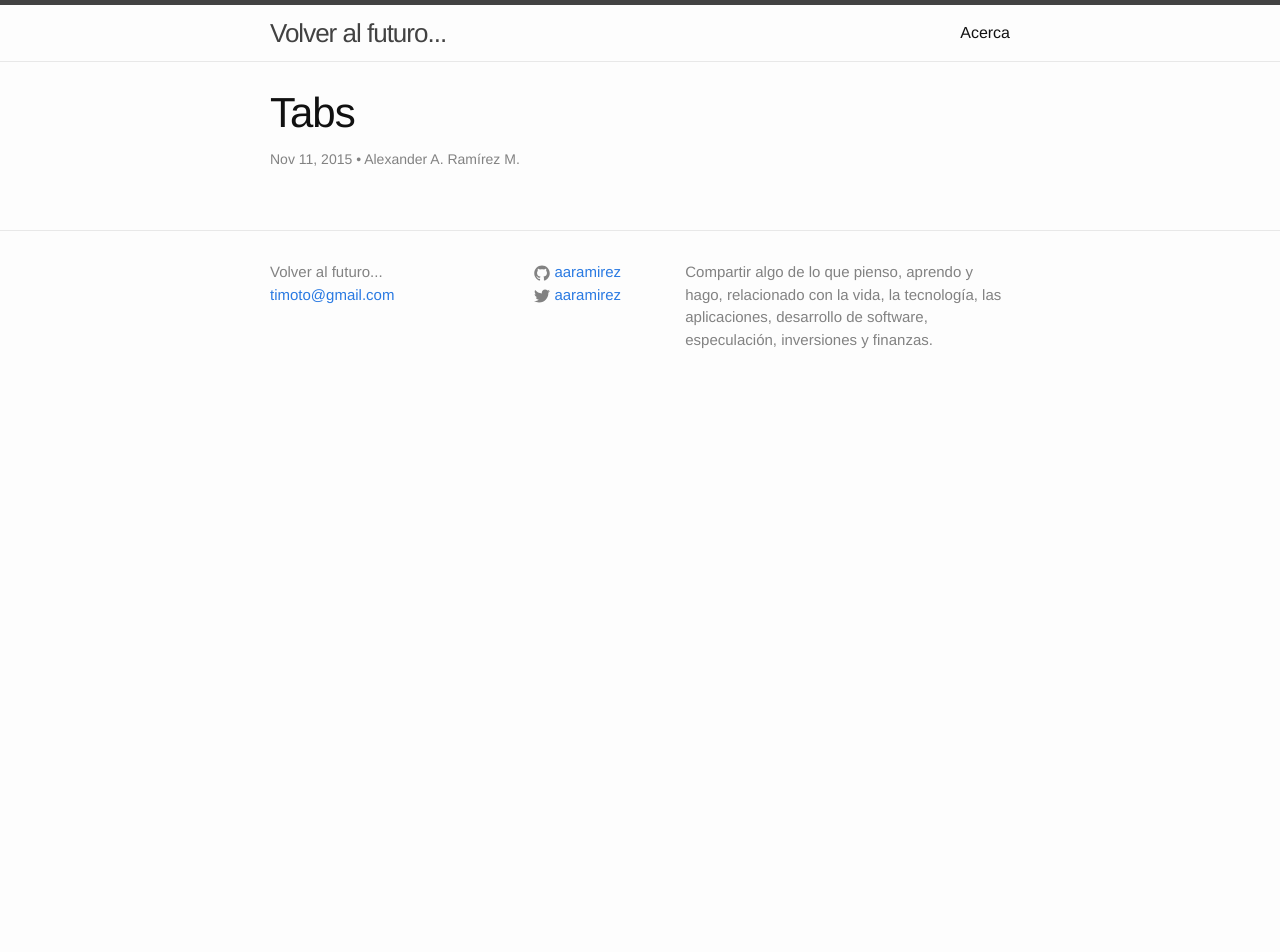
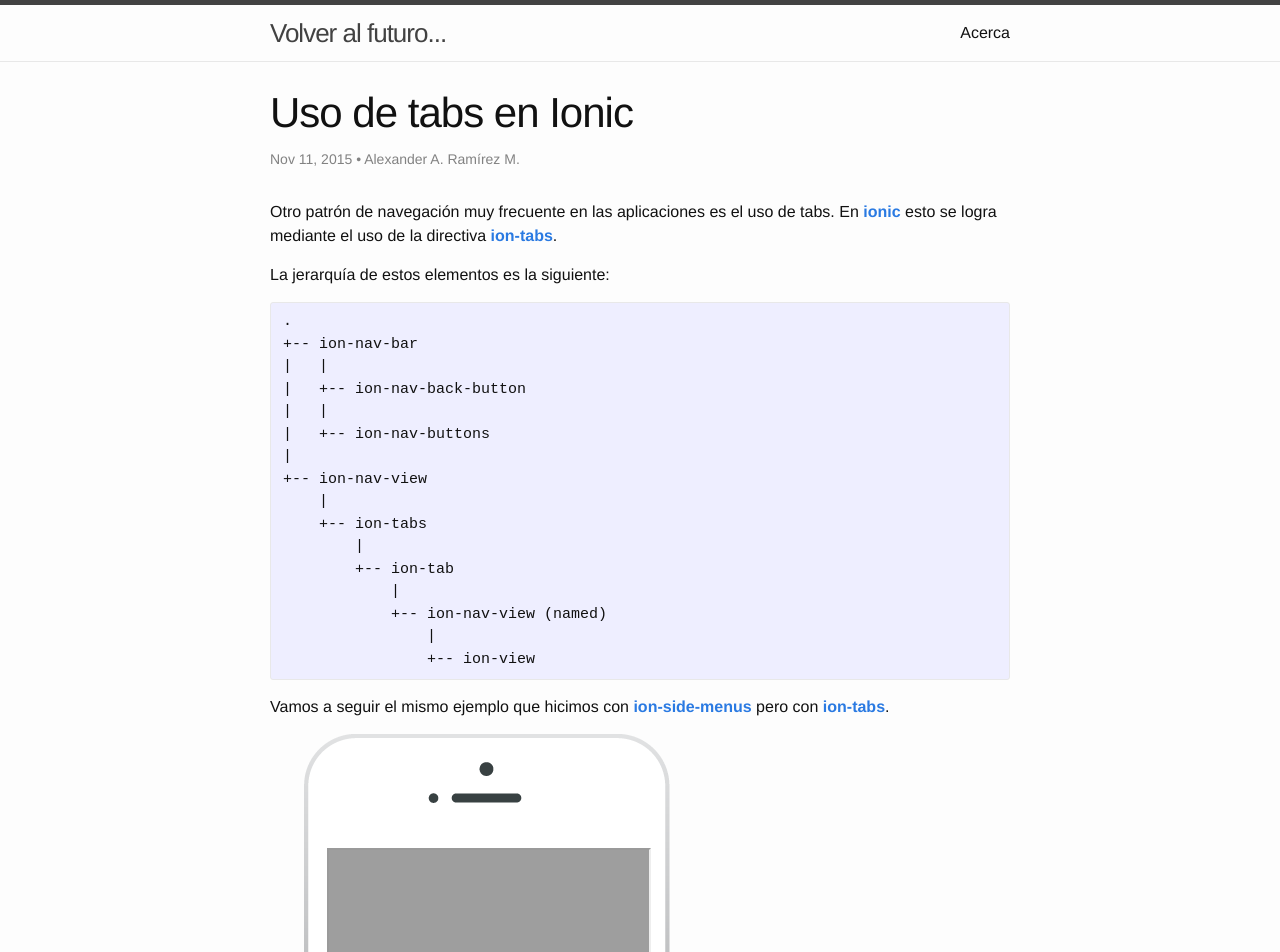
Before and after one commit to aaramirez/aaramirez.github.io, a Jekyll site: the page built from _posts/desarrollos/ionic/2015-11-11-tabs.markdown, in a window 1280 px wide. Shown: the top 952 px of the page. Built offline with Jekyll 4.4.1, drawn with Linux system fonts in a browser that asks for light colours; before the commit the page ends 900 px from its top, so only the background shows below that; grey boxes are pictures that could not be loaded.

Commit message:
Tabs con el ejemplo

```diff
--- a/_posts/desarrollos/ionic/2015-11-11-tabs.markdown
+++ b/_posts/desarrollos/ionic/2015-11-11-tabs.markdown
@@ -0,0 +1,83 @@
+---
+title: "Uso de tabs en Ionic"
+date: 2015-11-11 08:00:00
+categories: ionic angularjs cordova tutorial
+---
+
+Otro patrón de navegación muy frecuente en las aplicaciones es el uso de tabs. En [__ionic__][4] esto se logra mediante el uso de la directiva [__ion-tabs__][3].
+
+La jerarquía de estos elementos es la siguiente:
+
+<pre>
+.
++-- ion-nav-bar
+|   |
+|   +-- ion-nav-back-button
+|   |
+|   +-- ion-nav-buttons
+|
++-- ion-nav-view
+    |
+    +-- ion-tabs
+        |
+        +-- ion-tab
+            |
+            +-- ion-nav-view (named)
+                |
+                +-- ion-view
+</pre>
+
+Vamos a seguir el mismo ejemplo que hicimos con [__ion-side-menus__][5] pero con [__ion-tabs__][3].
+
+
+
+
+<style>
+.phone {
+  position: relative;
+  z-index: 1;
+  width: 380px;
+  height: 810px;
+  background: url("/assets/img/phone.png") no-repeat right top;
+  margin-left: 20px;
+}
+.embed_iframe {
+  position: absolute;
+  width: 320px !important;
+  height: 578px;
+  top: 114px;
+  left: 37px;
+}
+</style>
+<div>
+  <div class="phone">
+  <iframe height='578' scrolling='no' src='//codepen.io/aaramirez/embed/ojQOMO/?height=578&theme-id=20842&default-tab=result' frameborder='1px' allowtransparency='true' allowfullscreen='true' style="width: 100%; overflow: hidden;" class="embed_iframe">See the Pen <a href='http://codepen.io/aaramirez/pen/ojQOMO/'>Uso de menú lateral y tabs</a> by Alexander A. Ramírez M. (<a href='http://codepen.io/aaramirez'>@aaramirez</a>) on <a href='http://codepen.io'>CodePen</a>.
+</iframe>
+  </div>
+</div>
+<script async src="//assets.codepen.io/assets/embed/ei.js"></script>
+
+
+
+[1]: http://play.ionic.io/app/528e2a0aa18f "Inicio del tutorial"
+[2]: http://play.ionic.io/app/6efe2433bb02 "Resultado del tutorial"
+[3]: http://ionicframework.com/docs/api/directive/ionTabs/ "ion-tabs"
+[4]: http://ionicframework.com "ionic Framework"
+
+
+[5]: http://ionicframework.com/docs/api/directive/ionSideMenus/ "ion-side-menus"
+[6]: http://ionicframework.com/docs/api/directive/ionSideMenuContent/ "ion-side-menu-content"
+[7]: http://ionicframework.com/docs/api/directive/ionSideMenu/ "ion-side-menu"
+[8]: http://ionicframework.com/docs/api/directive/exposeAsideWhen/ "expose-aside-when"
+[9]: http://ionicframework.com/docs/api/directive/menuToggle/ "menu-toggle"
+[10]: http://ionicframework.com/docs/api/directive/menuClose/ "menu-close"
+[11]: http://ionicframework.com/docs/api/directive/ionView/ "ion-view"
+[12]: http://ionicframework.com/docs/api/directive/ionNavView/ "ion-nav-view"
+[13]: http://ionicframework.com/docs/api/directive/ionNavBackButton/ "ion-nav-back-button"
+[14]: http://ionicframework.com/docs/api/directive/ionHeaderBar/ "ion-header-bar"
+[15]: http://ionicframework.com/docs/api/directive/ionFooterBar/ "ion-footer-bar"
+[16]: http://ionicframework.com/docs/api/directive/ionContent/ "ion-content"
+[17]: http://angular-ui.github.io/ui-router/site/#/api/ui.router.state.$stateProvider "$stateProvider"
+[18]: http://angular-ui.github.io/ui-router/site/#/api/ui.router.router.$urlRouterProvider "$urlRouterProvider"
+[19]: http://angular-ui.github.io/ui-router/site/#/api/ui.router.state.directive:ui-sref "ui-sref"
+[20]: https://github.com/angular-ui/ui-router/wiki/URL-Routing#stateparams-service "$stateParams"
```
Also changed, not shown: _posts/desarrollos/ionic/2015-11-06-sidemenu-tutorial.markdown (+13 -2 lines).
